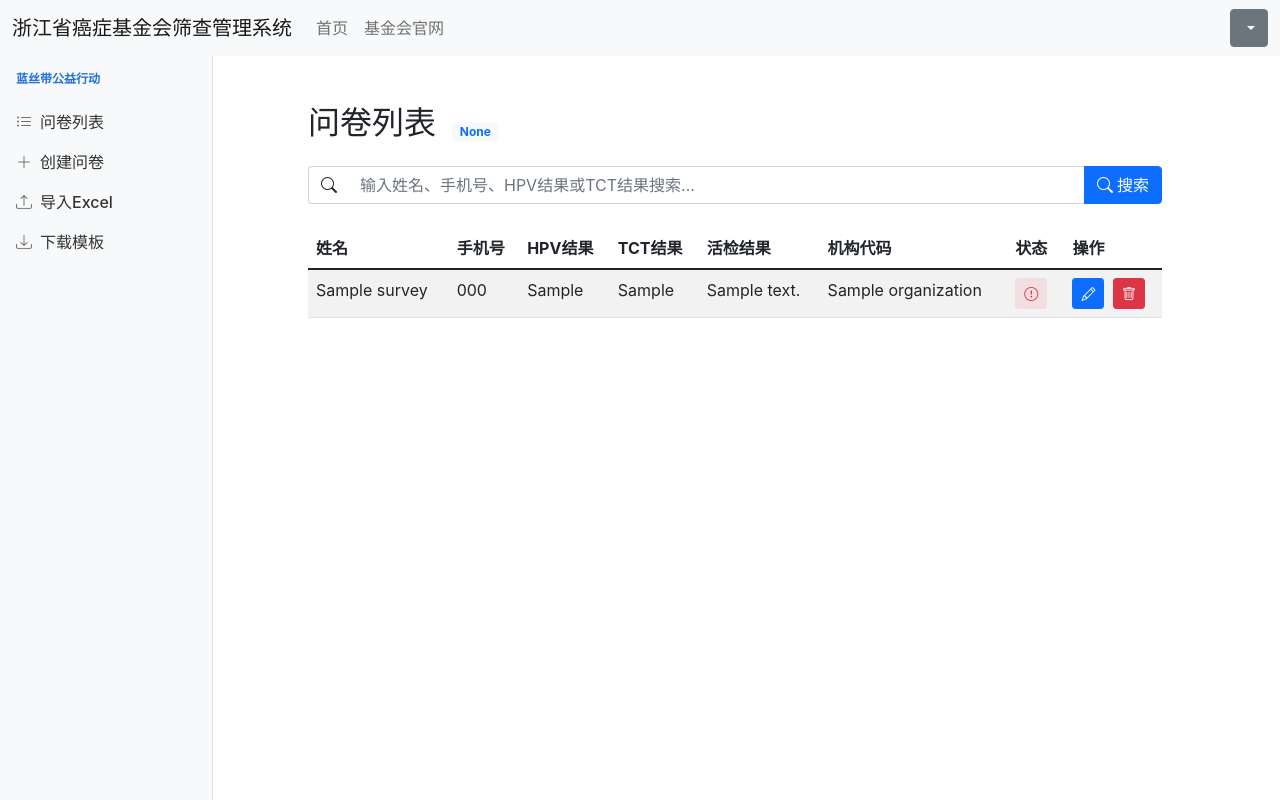
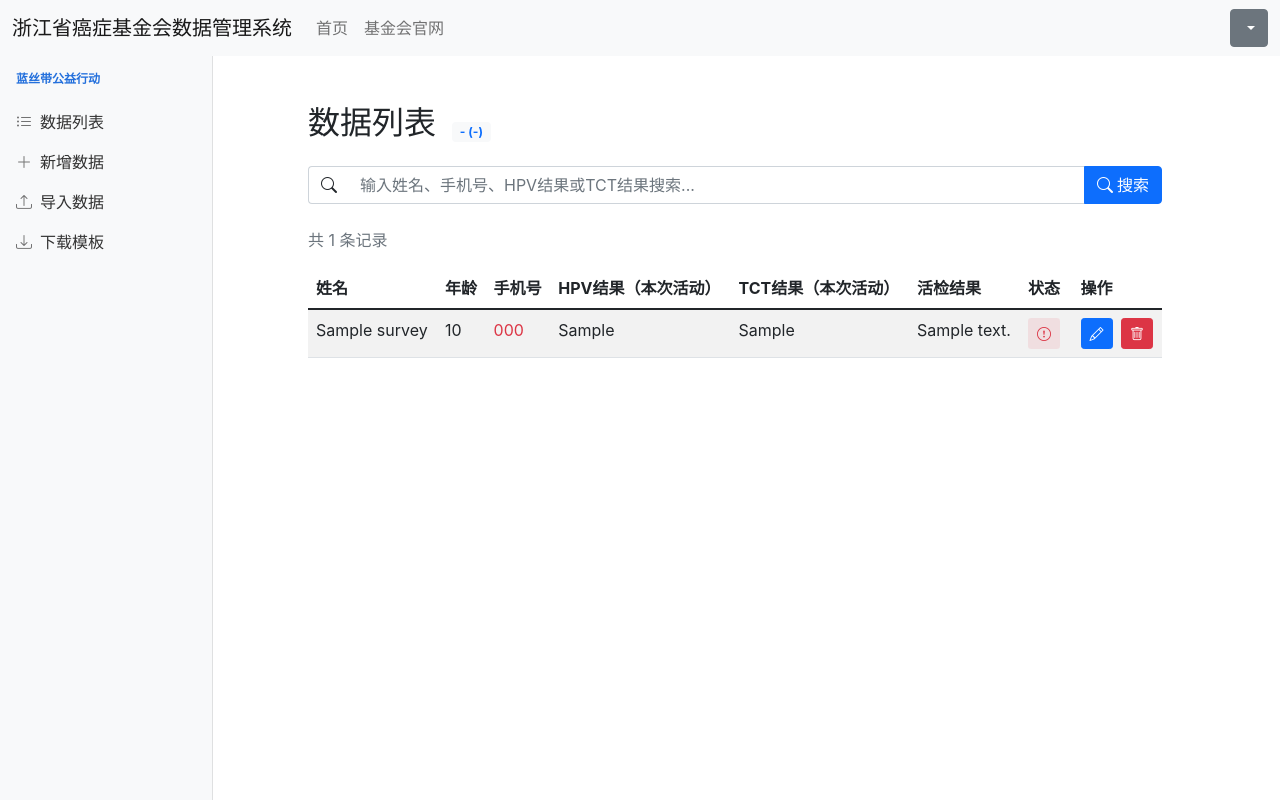
Before and after one commit to feelang/zhejiangcf-django, a Django app: template lsd/templates/lsd/survey_list.html in a window 1280 px wide. Run offline with Django 3.2, Linux system fonts and the light colour scheme; the template is opened without the code that fills it: most values are stand-ins (such as "Sample title", 1, 10 or a date in 2020); parts of the project's set-up code (start-up, migrations or seed data) failed here and were passed over; some libraries are stand-ins or nearby versions.

Commit message:
feat: text

```diff
--- a/lsd/templates/lsd/base.html
+++ b/lsd/templates/lsd/base.html
@@ -6,21 +6,23 @@
         <!-- 左侧菜单 -->
         <div class="col-md-3 col-lg-2 d-md-block bg-light sidebar collapse">
             <div class="position-sticky pt-3">
-                <h4 class="sidebar-heading mb-3 px-3" style="color: #2470dc; font-weight: bold;">蓝丝带公益行动</h4>
+                <h3 class="sidebar-heading mb-3 px-3" style="color: #2470dc; font-weight: bold;">
+                    <a href="{% url 'lsd:index' %}" class="text-decoration-none" style="color: inherit;">蓝丝带公益行动</a>
+                </h3>
                 <ul class="nav flex-column">
                     <li class="nav-item">
                         <a class="nav-link {% if request.resolver_match.url_name == 'survey_list' %}active{% endif %}" href="{% url 'lsd:survey_list' %}">
-                            <i class="bi bi-list-ul me-2"></i>问卷列表
+                            <i class="bi bi-list-ul me-2"></i>数据列表
                         </a>
                     </li>
                     <li class="nav-item">
                         <a class="nav-link {% if request.resolver_match.url_name == 'create_survey_page' %}active{% endif %}" href="{% url 'lsd:create_survey_page' %}">
-                            <i class="bi bi-plus-lg me-2"></i>创建问卷
+                            <i class="bi bi-plus-lg me-2"></i>新增数据
                         </a>
                     </li>
                     <li class="nav-item">
                         <a class="nav-link {% if request.resolver_match.url_name == 'import_surveys' %}active{% endif %}" href="{% url 'lsd:import_surveys' %}">
-                            <i class="bi bi-upload me-2"></i>导入Excel
+                            <i class="bi bi-upload me-2"></i>导入数据
                         </a>
                     </li>
                     <li class="nav-item">
--- a/lsd/templates/lsd/import_surveys.html
+++ b/lsd/templates/lsd/import_surveys.html
@@ -1,7 +1,7 @@
 {% extends 'lsd/base.html' %}
 
 {% block lsd_content %}
-<div class="container mb-5">
+<div class="container mb-5 mt-5">
     <!-- 消息显示区域 -->
     {% if messages %}
     <div class="mb-4">
@@ -16,7 +16,7 @@
     {% endif %}
 
     <div class="d-flex align-items-end mb-4">
-        <h2 class="mb-0 me-3">导入问卷</h2>
+        <h2 class="mb-0 me-3">导入数据</h2>
         <span class="badge bg-light text-primary">{{ organization.name }}</span>
     </div>
 
--- a/lsd/templates/lsd/survey_list.html
+++ b/lsd/templates/lsd/survey_list.html
@@ -4,8 +4,8 @@
 {% block lsd_content %}
 <div class="container mt-5">
 <div class="d-flex align-items-end mb-4">
-    <h1 class="h2 mb-0 me-3">问卷列表</h1>
-    <span class="badge bg-light text-primary">{{ organization_name }}</span>
+    <h1 class="h2 mb-0 me-3">数据列表</h1>
+    <span class="badge bg-light text-primary">{{ organization_name | default:"-" }} ({{ organization_code | default:"-"}})</span>
 </div>
 
 <!-- 搜索和导入区域 -->
@@ -25,17 +25,22 @@
     </div>
 </div>
 
-<!-- 问卷列表 -->
+<!-- 数据统计 -->
+<div class="mb-3">
+    <span class="text-muted">共 {{ page_obj.paginator.count }} 条记录</span>
+</div>
+
+<!-- 数据列表 -->
 <div class="table-responsive">
     <table class="table table-striped table-hover">
         <thead>
             <tr>
                 <th>姓名</th>
+                <th>年龄</th>
                 <th>手机号</th>
-                <th>HPV结果</th>
-                <th>TCT结果</th>
+                <th>HPV结果（本次活动）</th>
+                <th>TCT结果（本次活动）</th>
                 <th>活检结果</th>
-                <th>机构代码</th>
                 <th>状态</th>
                 <th>操作</th>
             </tr>
@@ -44,11 +49,11 @@
             {% for survey in page_obj %}
             <tr>
                 <td class="{% if not survey.name %}text-danger{% endif %}">{{ survey.name|default:"-" }}</td>
+                <td class="{% if not survey.age %}text-danger{% endif %}">{{ survey.age|default:"-" }}</td>
                 <td class="{% if not survey.phone %}text-danger{% endif %}">{{ survey.phone|default:"-" }}</td>
                 <td class="{% if not survey.hpv_result %}text-danger{% endif %}">{{ survey.hpv_result|default:"-" }}</td>
                 <td class="{% if not survey.tct_result %}text-danger{% endif %}">{{ survey.tct_result|default:"-" }}</td>
                 <td class="{% if not survey.biopsy_result %}text-danger{% endif %}">{{ survey.biopsy_result|default:"-" }}</td>
-                <td>{{ survey.organization|default:"-" }}</td>
                 <td>
                     {% if not survey.name or not survey.phone or not survey.age or survey.age < 25 or not survey.organization or not survey.occupation or not survey.project or not survey.groupSelection or survey.sexualExperience is None or survey.cervicalCancerScreening is None or not survey.hpv_result or not survey.tct_result or not survey.biopsy_result %}
                     <button type="button" class="btn btn-sm text-danger bg-danger bg-opacity-10 me-1" onclick="viewSurvey({{ survey.id }}, '{{ survey.name }}', '{{ survey.age }}', '{{ survey.phone }}', '{{ survey.organization }}', '{{ survey.occupation }}', '{{ survey.project }}', '{{ survey.groupSelection }}', '{{ survey.sexualExperience }}', '{{ survey.cervicalCancerScreening }}', '{{ survey.hpv_result }}', '{{ survey.tct_result }}', '{{ survey.biopsy_result }}', '{{ survey.remark }}')" title="查看"><i class="bi bi-exclamation-circle"></i></button>
@@ -65,7 +70,7 @@
             </tr>
             {% empty %}
             <tr>
-                <td colspan="8" class="text-center">暂无问卷记录</td>
+                <td colspan="8" class="text-center">暂无记录</td>
             </tr>
             {% endfor %}
         </tbody>
@@ -97,12 +102,12 @@
 </nav>
 {% endif %}
 
-<!-- 查看问卷详情模态框 -->
+<!-- 查看数据详情模态框 -->
 <div class="modal fade" id="viewSurveyModal" tabindex="-1">
     <div class="modal-dialog modal-lg">
         <div class="modal-content">
             <div class="modal-header">
-                <h5 class="modal-title">问卷详情</h5>
+                <h5 class="modal-title">数据详情</h5>
                 <button type="button" class="btn-close" data-bs-dismiss="modal"></button>
             </div>
             <div class="modal-body">
@@ -111,20 +116,20 @@
                         <p><strong id="nameLabel">姓名：</strong><span id="viewName"></span></p>
                         <p><strong id="ageLabel">年龄：</strong><span id="viewAge"></span></p>
                         <p><strong id="phoneLabel">手机号：</strong><span id="viewPhone"></span></p>
-                        <p><strong id="organizationLabel">组织：</strong><span id="viewOrganization"></span></p>
+                        <p><strong id="organizationLabel">医院：</strong><span id="viewOrganization"></span></p>
                         <p><strong id="occupationLabel">职业：</strong><span id="viewOccupation"></span></p>
                     </div>
                     <div class="col-md-6">
-                        <p><strong id="projectLabel">项目：</strong><span id="viewProject"></span></p>
-                        <p><strong id="groupSelectionLabel">分组：</strong><span id="viewGroupSelection"></span></p>
-                        <p><strong id="sexualExperienceLabel">性经历：</strong><span id="viewSexualExperience"></span></p>
-                        <p><strong id="cervicalCancerScreeningLabel">宫颈癌筛查：</strong><span id="viewCervicalCancerScreening"></span></p>
+                        <p><strong id="projectLabel">本次活动：</strong><span id="viewProject"></span></p>
+                        <p><strong id="groupSelectionLabel">群体：</strong><span id="viewGroupSelection"></span></p>
+                        <p><strong id="sexualExperienceLabel">是否有过性生活：</strong><span id="viewSexualExperience"></span></p>
+                        <p><strong id="cervicalCancerScreeningLabel">一年内是否做过宫颈癌筛查：</strong><span id="viewCervicalCancerScreening"></span></p>
                     </div>
                 </div>
                 <div class="row mt-3">
                     <div class="col-md-6">
-                        <p><strong id="hpvResultLabel">HPV结果：</strong><span id="viewHpvResult"></span></p>
-                        <p><strong id="tctResultLabel">TCT结果：</strong><span id="viewTctResult"></span></p>
+                        <p><strong id="hpvResultLabel">本次活动-HPV结果：</strong><span id="viewHpvResult"></span></p>
+                        <p><strong id="tctResultLabel">本次活动-TCT结果：</strong><span id="viewTctResult"></span></p>
                         <p><strong id="biopsyResultLabel">活检结果：</strong><span id="viewBiopsyResult"></span></p>
                     </div>
                     <div class="col-md-6">
@@ -209,7 +214,7 @@ function getCookie(name) {
 }
 
 function confirmDelete(surveyId, surveyName) {
-    if (confirm(`确定要删除 ${surveyName} 的问卷记录吗？此操作不可撤销。`)) {
+    if (confirm(`确定要删除 ${surveyName} 的数据记录吗？此操作不可撤销。`)) {
         deleteSurvey(surveyId);
     }
 }
@@ -235,6 +240,12 @@ function deleteSurvey(surveyId) {
         console.error('Error:', error);
         alert('删除失败');
     });
+}
+
+function validatePhoneNumber(phone) {
+    // 中国手机号正则表达式：11位数字，以1开头
+    const phoneRegex = /^1[3-9]\d{9}$/;
+    return phoneRegex.test(phone);
 }
 
 function viewSurvey(id, name, age, phone, organization, occupation, project, groupSelection, sexualExperience, cervicalCancerScreening, hpvResult, tctResult, biopsyResult, remark) {
@@ -278,6 +289,11 @@ function viewSurvey(id, name, age, phone, organization, occupation, project, gro
         document.getElementById('ageLabel').classList.add('text-danger');
     }
 
+    // 检查手机号格式
+    if (phone && !validatePhoneNumber(phone)) {
+        document.getElementById('phoneLabel').classList.add('text-danger');
+    }
+
     // 设置编辑链接
     document.getElementById('editSurveyLink').href = `/lsd/surveys/${id}/edit/`;
 
@@ -285,5 +301,16 @@ function viewSurvey(id, name, age, phone, organization, occupation, project, gro
     const modal = new bootstrap.Modal(document.getElementById('viewSurveyModal'));
     modal.show();
 }
+
+// 页面加载完成后检查所有手机号
+document.addEventListener('DOMContentLoaded', function() {
+    const phoneCells = document.querySelectorAll('td:nth-child(3)'); // 手机号列
+    phoneCells.forEach(cell => {
+        const phone = cell.textContent.trim();
+        if (phone !== '-' && !validatePhoneNumber(phone)) {
+            cell.classList.add('text-danger');
+        }
+    });
+});
 </script>
 {% endblock %}
--- a/lsd/views.py
+++ b/lsd/views.py
@@ -191,7 +191,7 @@ def survey_list(request):
     # 获取搜索参数
     search_query = request.GET.get('q', '')
 
-    # 获取问卷列表
+    # 获取数据列表
     if is_admin:
         # lsd组用户可以查看所有问卷
         surveys = LsdSurvey.objects.all()
--- a/lungsurvey/templates/lungsurvey/index.html
+++ b/lungsurvey/templates/lungsurvey/index.html
@@ -17,7 +17,7 @@
           <span class="text-xl font-semibold text-gray-800">肺癌筛查</span>
           <div class="flex items-center space-x-4">
             <a href="#" class="text-gray-600 hover:text-gray-900">首页</a>
-            <a href="#" class="text-gray-600 hover:text-gray-900">问卷列表</a>
+            <a href="#" class="text-gray-600 hover:text-gray-900">数据列表</a>
             <a href="#" class="text-gray-600 hover:text-gray-900">数据统计</a>
             <a href="#" class="text-gray-600 hover:text-gray-900">关于</a>
             <a href="#" class="text-gray-600 hover:text-gray-900">帮助</a>
--- a/wxcloudrun/templates/base.html
+++ b/wxcloudrun/templates/base.html
@@ -10,7 +10,7 @@
     content="width=device-width, initial-scale=1.0, minimum-scale=1.0, maximum-scale=1.0, user-scalable=no" />
   <link href="https://cdn.bootcdn.net/ajax/libs/twitter-bootstrap/5.1.3/css/bootstrap.min.css" rel="stylesheet">
   <link rel="stylesheet" href="https://cdn.bootcdn.net/ajax/libs/bootstrap-icons/1.11.3/font/bootstrap-icons.min.css">
-  <title>{% block title %}浙江省癌症基金会筛查管理系统{% endblock %}</title>
+  <title>{% block title %}浙江省癌症基金会数据管理系统{% endblock %}</title>
   <style>
     body {
       font-family: -apple-system, BlinkMacSystemFont, "Segoe UI", "Droid Sans", "Helvetica Neue", "PingFang SC", "Hiragino Sans GB", "Droid Sans Fallback", "Microsoft YaHei", sans-serif;
@@ -26,7 +26,7 @@
 <body>
   <nav class="navbar navbar-expand-lg navbar-light bg-light fixed-top">
     <div class="container-fluid">
-      <a class="navbar-brand" href="#">浙江省癌症基金会筛查管理系统</a>
+      <a class="navbar-brand" href="#">浙江省癌症基金会数据管理系统</a>
       <div class="navbar-nav me-auto mb-2 mb-lg-0">
         <a class="nav-link" href="/">首页</a>
         <a class="nav-link" href="https://www.zhejiangcf.org.cn/">基金会官网</a>
--- a/wxcloudrun/templates/index.html
+++ b/wxcloudrun/templates/index.html
@@ -8,7 +8,7 @@
       <div class="card text-center h-100" style="cursor: pointer;" onclick="window.location.href='/lsd/'">
         <div class="card-body">
           <h2 class="card-title">蓝丝带公益行动</h2>
-          <p class="card-text">宫颈癌筛查问卷</p>
+          <p class="card-text">宫颈癌筛查</p>
         </div>
       </div>
     </div>
@@ -18,7 +18,7 @@
       <div class="card text-center h-100" style="cursor: pointer;" onclick="window.location.href='/lungsurvey/'">
         <div class="card-body">
           <h2 class="card-title">浙江省肿瘤筛查基层行</h2>
-          <p class="card-text">肺癌风险评估问卷</p>
+          <p class="card-text">肺癌风险评估</p>
         </div>
       </div>
     </div>
```
Also changed, not shown: lsd/templates/lsd/create_survey.html (+6 -6 lines), lsd/templates/lsd/edit_survey.html (+10 -8 lines), lsd/templates/lsd/index.html (+5 -5 lines), lsd/templates/lsd/statistics.html (+6 -6 lines).
